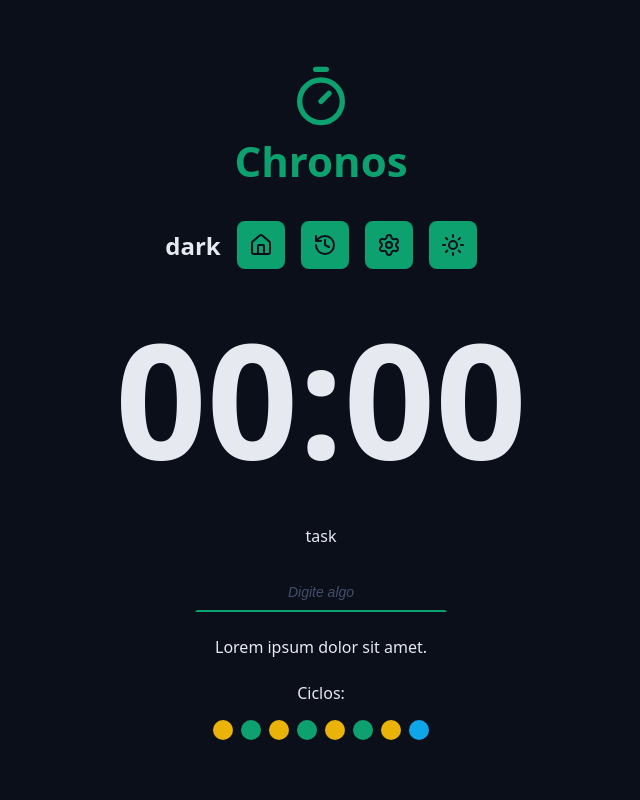
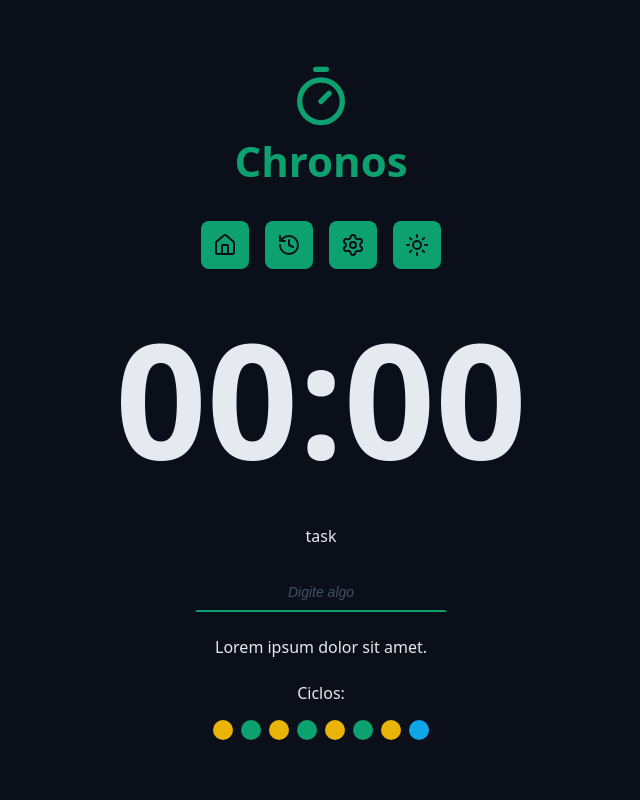
Before and after one commit to JuniorrOberti/chronos-promodoro, a React (Vite) app: page / in a window 1280 px wide. Shown: the top 800 px of the page, without its empty margins (319-959 px from the left). Built offline with nearby package versions, Linux system fonts and the light colour scheme.

Commit message:
moon and sun icon

```diff
--- a/src/components/Menu/index.tsx
+++ b/src/components/Menu/index.tsx
@@ -1,11 +1,26 @@
-import { HistoryIcon, HouseIcon, SettingsIcon, SunIcon } from 'lucide-react';
+import {
+  HistoryIcon,
+  HouseIcon,
+  SettingsIcon,
+  SunIcon,
+  MoonIcon,
+} from 'lucide-react';
 import styles from './styles.module.css';
 import { useState, useEffect } from 'react';
 
 type AvailableThemes = 'dark' | 'light';
 
 export function Menu() {
-  const [theme, setTheme] = useState<AvailableThemes>('dark');
+  const [theme, setTheme] = useState<AvailableThemes>(() => {
+    const storageTheme =
+      (localStorage.getItem('theme') as AvailableThemes) || 'dark';
+    return storageTheme;
+  });
+
+  const nextThemeIcon = {
+    dark: <SunIcon />,
+    light: <MoonIcon />,
+  };
 
   function handleThemeChange(
     event: React.MouseEvent<HTMLAnchorElement, MouseEvent>,
@@ -21,11 +36,11 @@
   useEffect(() => {
     console.log('Theme mudou', theme, Date.now());
     document.documentElement.setAttribute('data-theme', theme);
+    localStorage.setItem('theme', theme); // Salvando o modo no navegador
   }, [theme]); // Executa apenas quando o valor de "theme" muda
 
   return (
     <nav className={styles.menu}>
-      <h1>{theme}</h1>
       <a className={styles.menuLink} href='#' aria-label='Home' title='Home'>
         <HouseIcon size={64} />
       </a>
@@ -54,7 +69,7 @@
         title='Mudar Tema'
         onClick={handleThemeChange}
       >
-        <SunIcon size={64} />
+        {nextThemeIcon[theme]}
       </a>
     </nav>
   );
```
